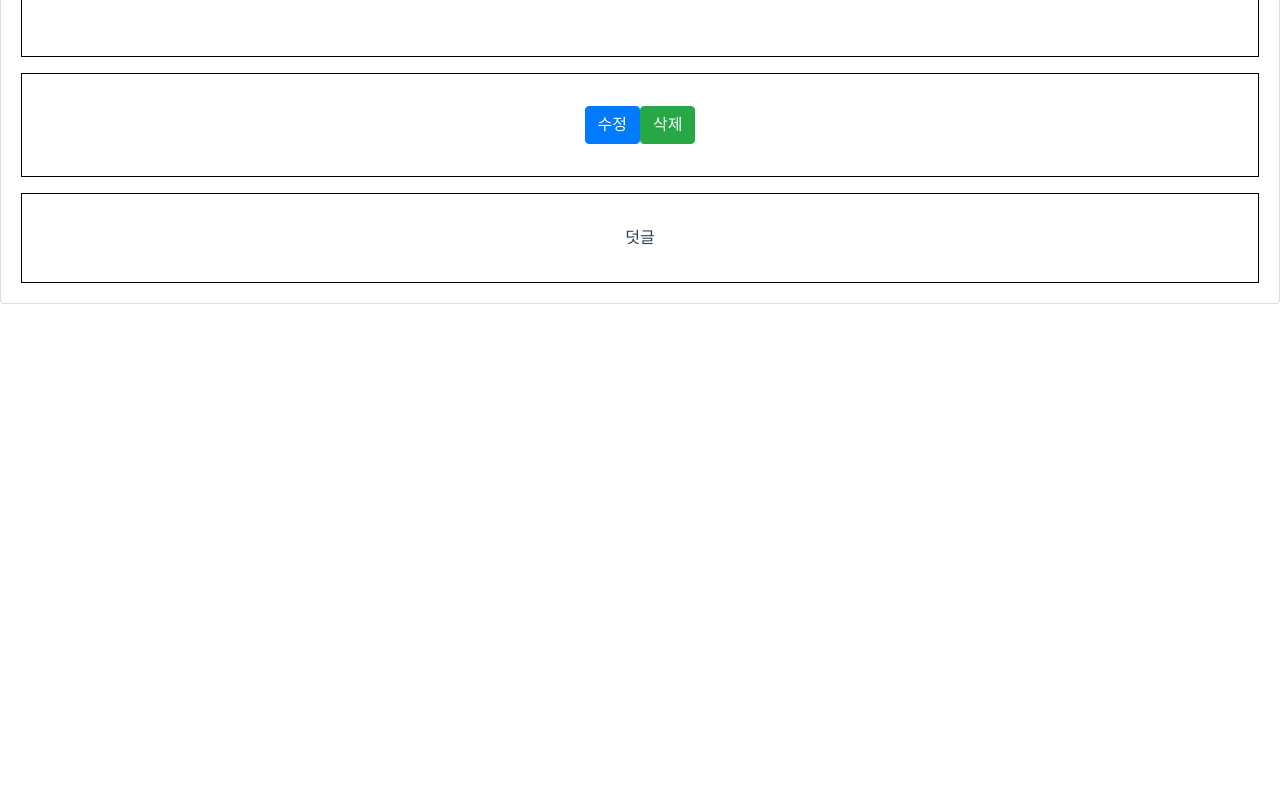
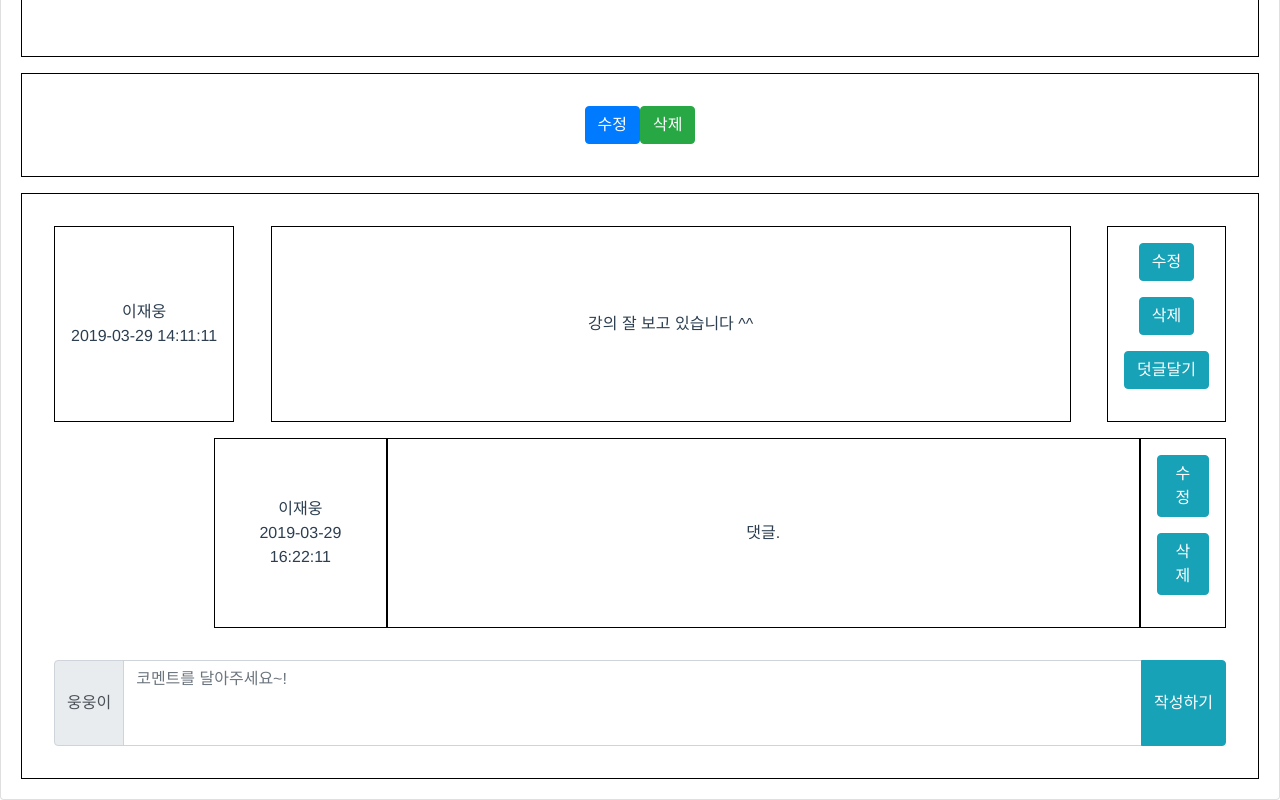
Before and after one commit to ijw9209/Vue-Cli, a Vue app in the folder my-app/bootstrap-bbs/: page /#/board/free/detail/1 in a window 1280 px wide. Shown: the part 838-1638 px from the top of the page. Before the commit the page ends 1142 px from the top, so only its background shows below. Built offline with nearby package versions, Linux system fonts and the light colour scheme.

Commit message:
Sub comment

```diff
--- /dev/null
+++ b/my-app/bootstrap-bbs/src/components/CommentCreate.vue
@@ -0,0 +1,65 @@
+<template>
+    <div>
+        <b-input-group :prepend="name" class="mt-3">
+            <b-form-textarea
+                id="textarea"
+                v-model="context"
+                :placeholder="'코멘트를 달아주세요~!'"
+                rows="3"
+                max-rows="6"
+            ></b-form-textarea>
+            <b-input-group-append>
+              <b-button variant="info" @click="isSubComment ? createSubComment() : createComment()">작성하기</b-button>
+            </b-input-group-append>
+        </b-input-group>
+    </div>
+</template>
+<script>
+import data from "@/data";
+
+export default {
+    name: 'CommentCreate',
+    props : {
+        contentId: Number,
+        commentId: Number,
+        isSubComment : Boolean,
+        reloadComment: Function,
+        subCommentToggle : Function,
+        reloadSubComments : Function,
+    },
+    data() {
+        return{
+            name:"웅웅이",
+            context: ""
+        };
+    },
+    methods: {
+        createComment() {
+            data.Comment.push({
+                comment_id: data.Comment[data.Comment.length - 1].comment_id + 1,
+                user_id: 1,
+                content_id: this.contentId,
+                context: this.context,
+                created_at: '2019-04-29 14:11:11',
+                updated_at: null
+            });
+            this.reloadComment();
+            this.subCommentToggle();
+            this.context = "";
+        },
+        createSubComment() {
+            data.SubComment.push({
+                subcomment_id: data.SubComment[data.SubComment.length - 1].subcomment_id + 1,
+                user_id: 1,
+                comment_id: this.commentId,
+                context: this.context,
+                created_at: '2019-04-29 14:11:11',
+                updated_at: null
+            });
+            this.reloadSubComments();
+            this.subCommentToggle();
+            this.context = "";
+        }
+    }
+};
+</script>
--- /dev/null
+++ b/my-app/bootstrap-bbs/src/components/CommentList.vue
@@ -0,0 +1,34 @@
+<template>
+    <div>
+        <div :key="item.comment_id" v-for="item in comments">
+            <CommentListItem :commentObj="item"/>
+        </div>
+        <CommentCreate :contentId="contentId" :reloadComment="reloadComment"/>
+    </div>
+</template>
+<script>
+import data from '@/data';
+import CommentListItem from './CommentListItem';
+import CommentCreate from './CommentCreate';
+
+export default {
+    name : 'CommentList',
+    components : {
+        CommentListItem,
+        CommentCreate
+    },
+    props : {
+        contentId: Number,
+    },
+    data() {
+        return {
+            comments : data.Comment.filter(item => item.content_id === this.contentId)
+        }
+    },
+    methods : {
+        reloadComment() {
+            this.comments = data.Comment.filter(item => item.content_id === this.contentId)
+        }
+    }
+}
+</script>
--- /dev/null
+++ b/my-app/bootstrap-bbs/src/components/CommentListItem.vue
@@ -0,0 +1,112 @@
+<template>
+    <div>
+        <div class="comment-list-item">
+            <div class="comment-list-item-name">
+                <div>{{name}}</div>
+                <div>{{commentObj.created_at}}</div>
+            </div>
+            <div class="comment-list-item-context">{{commentObj.context}}</div>
+            <div class="comment-list-item-button">
+                <b-button variant="info">수정</b-button>
+                <b-button variant="info">삭제</b-button>
+                <b-button variant="info" @click="subCommentToggle">덧글달기</b-button>
+            </div>
+        </div>
+        <template v-if="subCommentCreateToggle">
+            <CommentCreate :isSubComment="true" :commentId="commentObj.comment_id" :reloadSubComments="reloadSubComments" :subCommentToggle="subCommentToggle" />
+        </template>
+        <template v-if="subCommentList.length > 0">
+          <div class="comment-list-item-subcomment-list"
+               :key="item.subcomment_id"
+               v-for="item in subCommentList">
+            <div class="comment-list-item-name">
+                <div>{{item.user_name}}</div>
+                <div>{{item.created_at}}</div>
+            </div>
+            <div class="comment-list-item-context">{{item.context}}</div>
+            <div class="comment-list-item-button">
+                <b-button variant="info">수정</b-button>
+                <b-button variant="info">삭제</b-button>
+            </div>
+          </div>
+        </template>
+    </div>
+</template>
+<script>
+import data from '@/data';
+import CommentCreate from './CommentCreate';
+
+export default {
+    name:'CommentListItem',
+    props: {
+        commentObj: Object,
+    },
+    components : {
+        CommentCreate
+    },
+    data() {
+        return {
+            name : data.User.filter(item => item.user_id === this.commentObj.user_id)[0].name,
+            subCommentList: data.SubComment.filter(item => item.comment_id === this.commentObj.comment_id)
+            .map(subCommentItem => ({...subCommentItem,
+            user_name :data.User.filter(
+                item => item.user_id === this.commentObj.user_id)[0].name })),
+            subCommentCreateToggle:false
+        }
+    },
+    methods : {
+        subCommentToggle() {
+            this.subCommentCreateToggle = !this.subCommentCreateToggle;
+        },
+       reloadSubComments() {
+            this.subCommentList = data.SubComment.filter(
+            item => item.comment_id === this.commentObj.comment_id).map(subCommentItem => ({
+            ...subCommentItem,
+            user_name: data.User.filter(
+            item => item.user_id === subCommentItem.user_id
+        )[0].name
+      }));
+        }
+    }
+}
+</script>
+
+<style scoped>
+.comment-list-item {
+  display: flex;
+  justify-content: space-between;
+  padding-bottom: 1em;
+}
+.comment-list-item-name {
+  display: flex;
+  flex-direction: column;
+  justify-content: center;
+  align-items: center;
+  border: 0.5px solid black;
+  padding: 1em;
+}
+.comment-list-item-context {
+  display: flex;
+  justify-content: center;
+  align-items: center;
+  width: 50em;
+  border: 0.5px solid black;
+}
+.comment-list-item-button {
+  display: flex;
+  flex-direction: column;
+  justify-content: center;
+  align-items: center;
+  border: 0.5px solid black;
+  padding: 1em;
+}
+.btn {
+  margin-bottom: 1em;
+}
+.comment-list-item-subcomment-list {
+  display: flex;
+  justify-content: space-between;
+  padding-bottom: 1em;
+  margin-left: 10em;
+}
+</style>
--- a/my-app/bootstrap-bbs/src/components/ContentDetail.vue
+++ b/my-app/bootstrap-bbs/src/components/ContentDetail.vue
@@ -27,16 +27,21 @@
         <b-button variant="success" @click="deleteData">삭제</b-button>
       </div>
       <div class="content-detail-comment">
-        덧글
+        <!-- props를 넘겨줄때  props는 부모컴포넌트가 자식에게 전달해줄때 사용  :contentId="contentId"-->
+        <CommentList :contentId="contentId" />
       </div>
     </b-card>
   </div>
 </template>
 <script>
 import data from "@/data";
+import CommentList from './CommentList';
 
 export default {
     name: "ContentDetail",
+    components: {
+      CommentList
+    },
     data() {
         const contentId = Number(this.$route.params.contentId);
         const contentData = data.Content.filter(item => item.content_id === contentId)[0]
```
